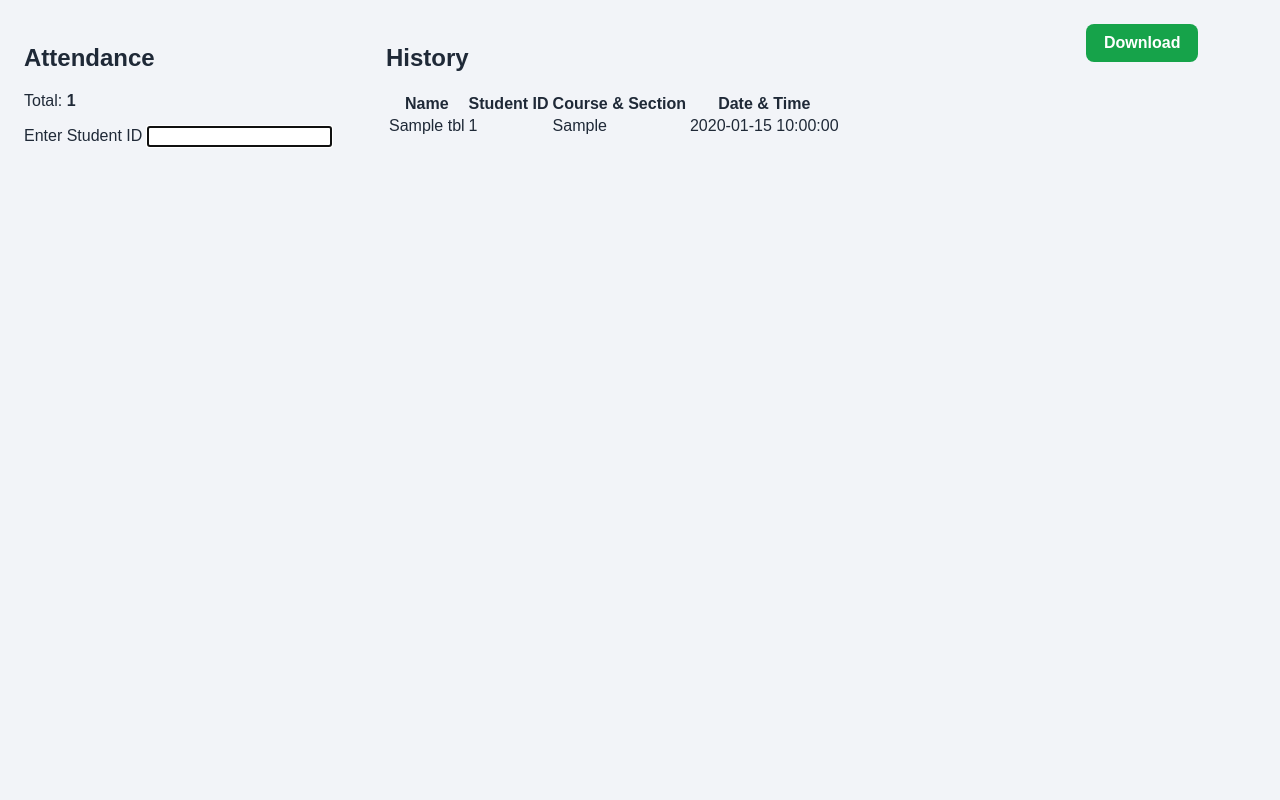
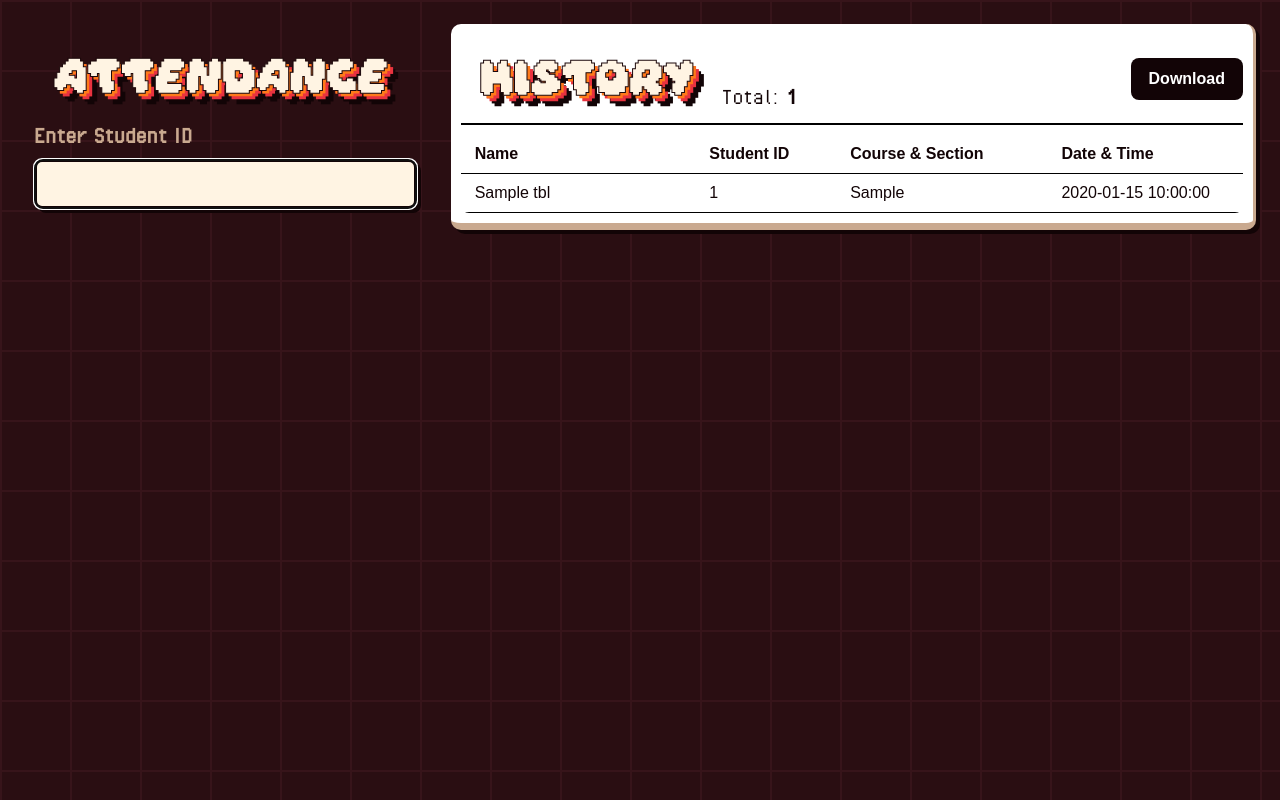
Before and after one commit to reymiel-dev/Attendance-System-for-GaD-intrams, a PHP site: page /adminv2/booth.php in a window 1280 px wide. Run offline with PHP 8.4, Linux system fonts and the light colour scheme; tables that the repository leaves empty or names only in its code hold one stand-in row (values such as "Sample post"); a stand-in replaces the project's code that opens the database connection.

Commit message:
added css and panels in booth php

```diff
--- a/adminv2/booth.css
+++ b/adminv2/booth.css
@@ -1,3 +1,51 @@
+@font-face {
+    font-family: "daydream";
+    src: url("../asset/fonts/DaydreamDEMO.otf") format("opentype");
+    font-weight: normal;
+    font-style: normal;
+}
+@font-face{
+    font-family: 'hakdog';
+    src: url(../asset/fonts/PixelOperator.ttf);
+}
+
+@font-face {
+    font-family: 'upheat';
+    src: url(../asset/fonts/upheavtt.ttf);
+}
+
+@font-face {
+    font-family: 'pixop';
+    src: url(../asset/fonts/PixelOperator.ttf);
+}
+
+:root {
+    --bg:          #2a0e12;
+    --bg-grid:     #37141a;
+    --panel:       #4a1b22;
+    --panel-dark:  #1c080b;
+    --outline:     #120406;
+
+    --cream:       #fff4e3;
+    --cream-light: #ffffff;
+    --cream-dark:  #c9a98f;
+    --peach:       #ffc59a;
+    --dim:         #d79a8a;
+
+    --orange:      #ff7a1a;
+    --orange-light:#ffb066;
+    --orange-mid:  #c4520a;
+    --orange-dark: #6b2600;
+
+    --red:         #e8323f;
+    --red-light:   #ff8088;
+    --red-mid:     #a61b28;
+    --red-dark:    #5a0a12;
+
+    --sun:         #ffd25e;
+}
+
+
 * {
     box-sizing: border-box;
 }
@@ -6,7 +54,13 @@ body {
     margin: 0;
     font-family: Arial, sans-serif;
     background: #f2f4f8;
-    color: #1f2937;
+    color: var(--cream);
+    min-height: 100vh;
+
+    background-color: var(--bg);
+    background-image: linear-gradient(var(--bg-grid) 2px, transparent 2px),
+                      linear-gradient(90deg, var(--bg-grid) 2px, transparent 2px);
+    background-size: 70px 70px;
 }
 
 .booth {
@@ -15,26 +69,217 @@ body {
     padding: 24px;
 
     display: grid;
-    grid-template-columns: 1fr 2fr 170px;
+    grid-template-columns: 1fr 2fr;
     gap: 24px;
     align-items: start;
 }
 
+#history-box {
+    background-color: var(--cream-light);
+    border: none;
+    border-bottom: 7px solid var(--cream-dark);
+    border-right: 3px solid var(--cream-dark);
+    box-shadow: 4px 4px 0 var(--outline);
+    color: var(--outline);
+    border-radius: 10px;
+}
+
+.col {
+    padding: 10px;
+}
+
+.total{
+    position: relative;
+    text-align: left;
+    margin-top: 50px;
+
+    color: var(--outline);
+    font-family: 'hakdog';
+    font-size: 25px;
+    margin-bottom: 10px;
+}
+
+.totalTxt {
+    color: var(--outline);
+    font-family: 'hakdog';
+    font-size: 25px;
+    margin-bottom: 10px;
+}
+
+p, label{
+    font-family: 'hakdog';
+    color: var(--cream-dark);
+    font-size: 25px;
+    margin-bottom: 10px;
+}
+
+input{
+    border: none;
+    border-bottom: 7px solid var(--cream-dark);
+    border-right: 3px solid var(--cream-dark);
+    box-shadow: 4px 4px 0 var(--outline);
+
+    background-color: var(--cream);
+    color: var(--outline);
+
+    height: 50px;
+    width: 50%;
+    margin-bottom: 10px;
+
+    font-size: 25px;
+    font-family: 'pixop';
+    font-weight: bolder;
+    padding-left: 10px;
+    letter-spacing: 2px;
+}
+
+.history-head {
+    display: grid;
+    position: relative;
+    grid-template-columns: 1fr 1fr 1fr;
+    border-bottom: 2px solid black;
+}
+
+#attendance-head {
+    animation: bob 2s steps(2) infinite;
+}
+
 .download-box {
-    text-align: right;
-    margin-bottom: 16px;
+    display: flex;
+    align-items: center;
+    justify-content: right;
 }
 
 .download-btn {
     display: inline-block;
-    background: #16a34a;
+    background: var(--outline);
     color: #ffffff;
     text-decoration: none;
     font-weight: bold;
-    padding: 10px 18px;
+    border-radius: 8px;
+    padding: 12px 18px;
+
+    text-align: center;
+}
+
+.download-btn:hover{
+    background: var(--orange-dark);
+}
+
+.table-wrap {
+    background: var(--cream-light);
+    border-radius: 8px;
+    max-height: 75vh;
+    overflow-y: auto;
+}
+
+.table-column {
+    position: relative;
+    margin: 10px;
+    background-color: #15803d;
+    text-align: center;
+    align-items: center;
+}
+
+table {
+    width: 100%;
+    border-collapse: collapse;
+    table-layout: fixed;
+}
+
+th {
+    position: sticky;
+    top: 0;
+    background-color: var(--cream-light);
+}
+
+th, td {
+    padding: 10px 14px;
+    text-align: left;
+    border-bottom: 1px solid black;
+    word-wrap: break-word;
+}
+
+.student-panel {
+    margin-top: 30px;
+    border: 2px solid black;
+    font-size: 18px;
+    box-shadow: 0 2px 6px rgba(0, 0, 0, 0.08);
+    padding: 10px;
+
+    background-color: var(--cream-light);
+
+    border: none;
+    border-bottom: 7px solid var(--cream-dark);
+    border-right: 3px solid var(--cream-dark);
+    box-shadow: 4px 4px 0 var(--outline);
+    border-radius: 10px;
+}
+
+.student-panel p {
+    color: var(--outline);
+}
+
+.student-panel h3 {
+    margin: 0 0 10px;
+    padding-bottom: 8px;
+    border-bottom: 2px solid black;
+    color: black;
+}
+
+.text-header {
+    position: relative;
+    font-family: "daydream";
+    font-size: 30px;
+    margin: 20px;
+
+    color: var(--cream);
+    -webkit-text-stroke: 1px var(--panel-dark);
+    text-shadow: 3px 3px 0 var(--orange), 6px 6px 0 var(--red), 11px 11px 0 var(--outline);
+}
+
+#info-text-header {
+    position: relative;
+    font-family: "pixop";
+    font-size: 22px;
+    margin: 20px;
+    padding-bottom: 15px;
+    text-align: center;
+
+    color: var(--outline);
+    -webkit-text-stroke: 0px var(--panel-dark);
+    text-shadow: 0 0 0 var(--orange), 0 0 0 var(--red), 0 0 0 var(--outline);
+}
+
+p{
+    font-family: Arial, sans-serif;
+    color: var(--cream-dark);
+    font-size: 18px;
+    margin-bottom: 10px;
+}
+
+form label {
+    display: block;
+    font-weight: bold;
+    margin-bottom: 10px;
+}
+
+form input {
+    display: block;
+    width: 100%;
+    font-size: 28px;
+    padding: 14px;
+    border: 3px solid var(--outline);
     border-radius: 8px;
 }
 
-.download-btn:hover{
-    background: #15803d;
+th:nth-child(1), td:nth-child(1) { width: 30%; }
+th:nth-child(2), td:nth-child(2) { width: 18%; }
+th:nth-child(3), td:nth-child(3) { width: 27%; }
+th:nth-child(4), td:nth-child(4) { width: 25%; }
+
+@keyframes bob {
+    50% {
+        transform: translateY(-5px);
+    }
 }
--- a/adminv2/booth.php
+++ b/adminv2/booth.php
@@ -22,11 +22,11 @@
                 $status = "error";
                 $message = "Student ID not found.";
             } else {
-                // $stmt = $conn->prepare(
-                //     "SELECT timestamp FROM attendance_tbl WHERE student_id = ?
-                //     AND timestamp >= (NOW() - INTERVAL 1 MINUTE) LIMIT 1"
-                // );
-                // $stmt->execute([$studentId]);
+                $stmt = $conn->prepare(
+                    "SELECT timestamp FROM attendance_tbl WHERE student_id = ?
+                    -- AND timestamp >= (NOW() - INTERVAL 1 MINUTE)"
+                );
+                $stmt->execute([$studentId]);
                 $recent = $stmt->fetch(PDO::FETCH_ASSOC);
 
                 if($recent){
@@ -59,7 +59,7 @@
     $total = $stmt->fetchColumn();
 
     $stmt = $conn->prepare(
-        "SELECT name, student_id, course_and_section, timestamp FROM attendance_tbl ORDER BY timestamp DESC LIMIT 20"
+        "SELECT name, student_id, course_and_section, timestamp FROM attendance_tbl ORDER BY timestamp DESC"
     );
     $stmt->execute();
     $history = $stmt->fetchALL(PDO::FETCH_ASSOC);
@@ -77,11 +77,7 @@
 
     <main class="booth">
         <section class="col" id="input-panel">
-            <h1>Attendance</h1>
-
-            <div class="total">
-                <p>Total: <strong><?= (int)$total ?></strong></p>
-            </div>
+            <h1 class="text-header" id="attendance-head">Attendance</h1>
 
             <form action="booth.php" method="post" autocomplete="off">
                 <label for="student_id">Enter Student ID</label>
@@ -96,6 +92,7 @@
 
             <?php if($student): ?>
                 <div class="student-panel">
+                    <h3 class="text-header" id="info-text-header">Student Information</h3>
                     <p><span>Name:</span> <?= htmlspecialchars($student["name"]) ?></p>
                     <p><span>Student ID:</span> <?= htmlspecialchars($student["student_id"]) ?></p>
                     <p><span>Course & Section:</span> <?= htmlspecialchars($student["course_and_section"]) ?></p>
@@ -104,19 +101,31 @@
             <?php endif; ?>
         </section>
 
-        <section class="col">
-            <h2>History</h2>
+        <section class="col" id="history-box">
+            <div class="history-head">
+                <h2 class="text-header">History</h2>
+                <div class="total">
+                   Total: <strong><?= (int)$total ?></strong>
+                </div>
+                <div class="download-box">
+                    <a href="../admin/export.php" class="download-btn">Download</a>
+                </div>
+            </div>
             <div class="table-wrap">
                 <table>
+                    <div class="table-column">
                         <thead>
+                            <div class="colcol">
                                 <tr>
                                     <th>Name</th>
                                     <th>Student ID</th>
                                     <th>Course & Section</th>
                                     <th>Date & Time</th>
                                 </tr>
+                            </div>
                         </thead>
                         <tbody>
+                            <div class="colcol">
                                 <?php foreach($history as $row): ?>
                                     <tr>
                                         <td><?= htmlspecialchars($row["name"]) ?></td>
@@ -125,13 +134,15 @@
                                         <td><?= htmlspecialchars($row["timestamp"]) ?></td>
                                     </tr>
                                 <?php endforeach; ?>
+                            </div>
                         </tbody>
+                    </div>
                 </table>
             </div>
         </section>
-            <section class="col">
+            <!-- <section class="col">
                 <a href="../admin/export.php" class="download-btn">Download</a>
-            </section>
+            </section> -->
     </main>
 
 </body>
```
Lines whose indentation alone changed are shown as unchanged.
